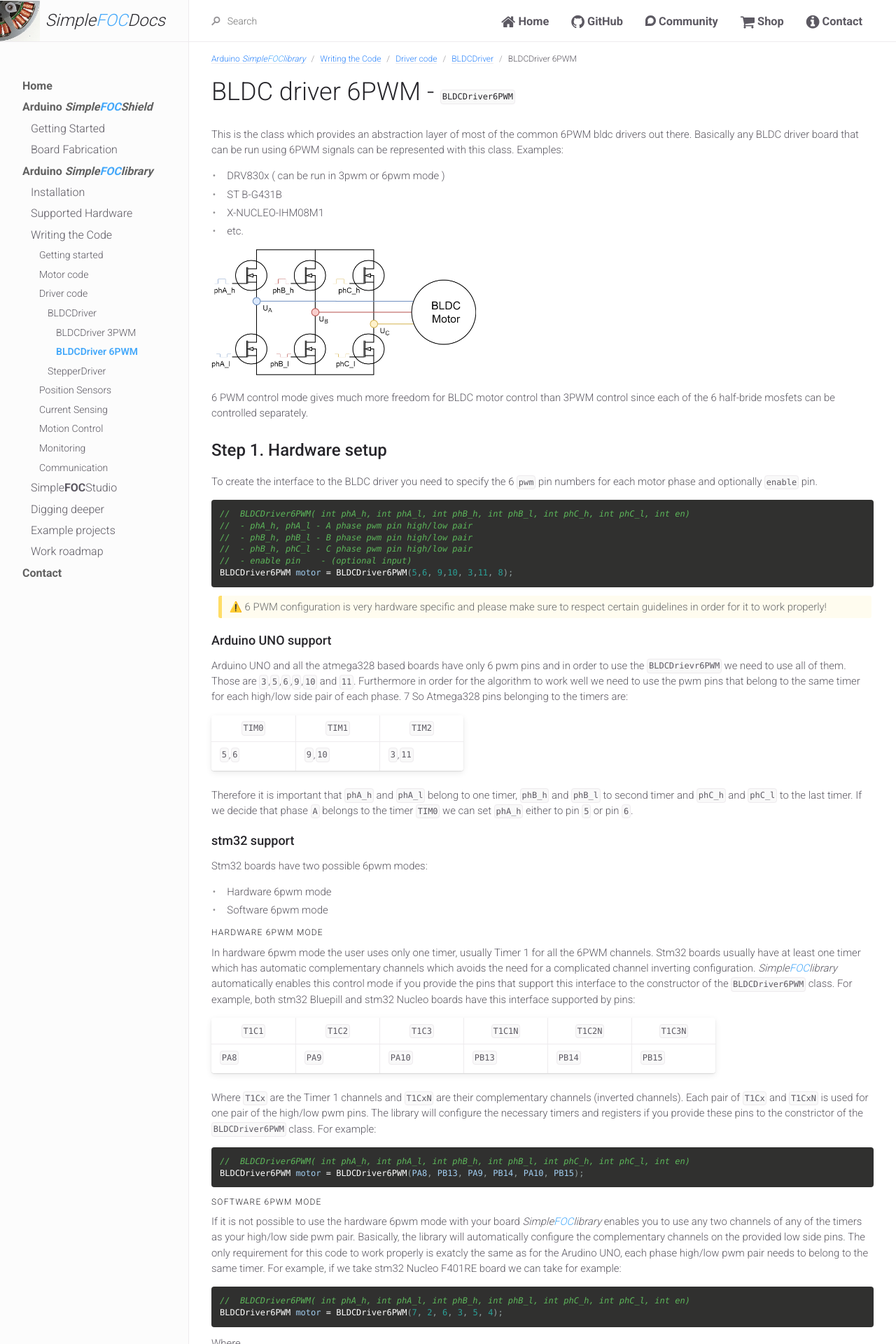
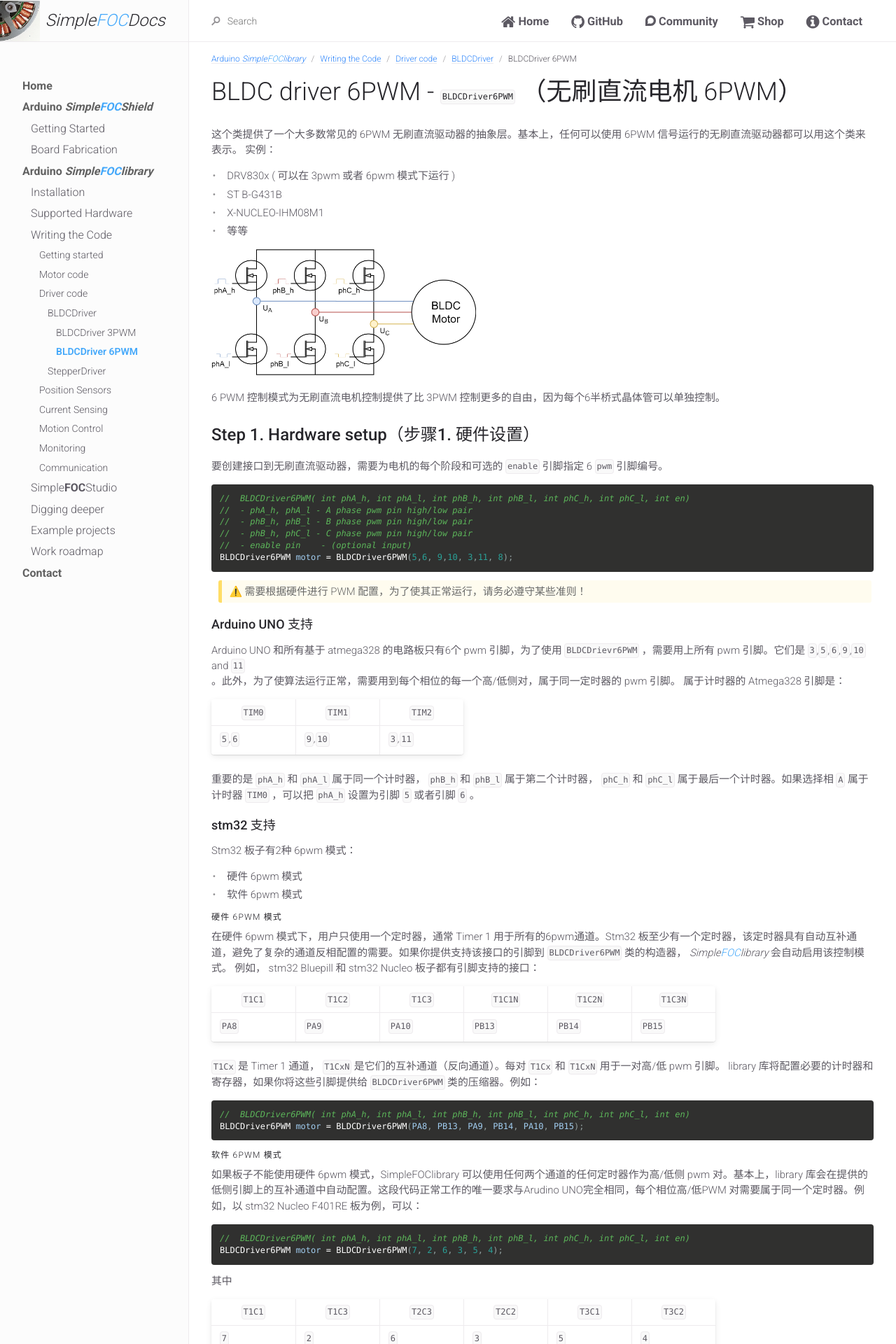
Before and after one commit to simplefoc/docs_chinese, a Jekyll site: the page built from docs/simplefoc_library/code/drivers/bldc_driver/bldc_driver_6pwm.md, in a window 1280 px wide. Shown: the top 1920 px of the page at 70% size. Built offline with Jekyll 4.4.1, drawn with Linux system fonts in a browser that asks for light colours; some of the changed text lies outside the part shown.

Commit message:
update driver1

````diff
--- a/docs/simplefoc_library/code/drivers/bldc_driver/bldc_driver_6pwm.md
+++ b/docs/simplefoc_library/code/drivers/bldc_driver/bldc_driver_6pwm.md
@@ -9,22 +9,24 @@ grand_grand_parent: Writing the Code
 grand_grand_grand_parent: Arduino <span class="simple">Simple<span class="foc">FOC</span>library</span>
 ---
 
-# BLDC driver 6PWM - `BLDCDriver6PWM`
+# BLDC driver 6PWM - `BLDCDriver6PWM` （无刷直流电机 6PWM）
 
-This is the class which provides an abstraction layer of most of the common 6PWM bldc drivers out there. Basically any BLDC driver board that can be run using 6PWM signals can be represented with this class.
-Examples:
-- DRV830x ( can be run in 3pwm or 6pwm mode )
+这个类提供了一个大多数常见的 6PWM 无刷直流驱动器的抽象层。基本上，任何可以使用 6PWM 信号运行的无刷直流驱动器都可以用这个类来表示。
+实例：
+
+- DRV830x  ( 可以在 3pwm 或者 6pwm 模式下运行 )
 - ST B-G431B
 - X-NUCLEO-IHM08M1
-- etc.
+- 等等
 
 
 <img src="extras/Images/6pwm_driver.png" class="width40">
 
-6 PWM control mode gives much more freedom for BLDC motor control than 3PWM control since each of the 6 half-bride mosfets can be controlled separately.
+6 PWM 控制模式为无刷直流电机控制提供了比 3PWM 控制更多的自由，因为每个6半桥式晶体管可以单独控制。
 
-## Step 1. Hardware setup
-To create the interface to the BLDC driver you need to specify the 6 `pwm` pin numbers for each motor phase and optionally `enable` pin.
+## Step 1. Hardware setup（步骤1. 硬件设置）
+要创建接口到无刷直流驱动器，需要为电机的每个阶段和可选的 `enable` 引脚指定 6 `pwm`  引脚编号。
+
 ```cpp
 //  BLDCDriver6PWM( int phA_h, int phA_l, int phB_h, int phB_l, int phC_h, int phC_l, int en)
 //  - phA_h, phA_l - A phase pwm pin high/low pair
@@ -34,65 +36,63 @@ To create the interface to the BLDC driver you need to specify the 6 `pwm` pin n
 BLDCDriver6PWM motor = BLDCDriver6PWM(5,6, 9,10, 3,11, 8);
 ```
 <blockquote class="warning">
-⚠️ 6 PWM configuration is very hardware specific and please make sure to respect certain guidelines in order for it to work properly!
+⚠️ 需要根据硬件进行 PWM 配置，为了使其正常运行，请务必遵守某些准则！
 </blockquote>
 
-### Arduino UNO support
-Arduino UNO and all the atmega328 based boards have only 6 pwm pins and in order to use the `BLDCDrievr6PWM` we need to use all of them. Those are `3`,`5`,`6`,`9`,`10` and `11`.
-Furthermore in order for the algorithm to work well we need to use the pwm pins that belong to the same timer for each high/low side pair of each phase. 7
-So Atmega328 pins belonging to the timers are:
+### Arduino UNO 支持
+Arduino UNO 和所有基于 atmega328 的电路板只有6个 pwm 引脚，为了使用 `BLDCDrievr6PWM` ，需要用上所有 pwm 引脚。它们是 `3`,`5`,`6`,`9`,`10` and `11`
+。此外，为了使算法运行正常，需要用到每个相位的每一个高/低侧对，属于同一定时器的 pwm 引脚。 属于计时器的 Atmega328 引脚是：
 
 `TIM0` |`TIM1` |`TIM2`
 --- | --- | ---
 `5`,`6` | `9`,`10` |`3`,`11`
 
-Therefore it is important that `phA_h` and `phA_l` belong to one timer, `phB_h` and `phB_l` to second timer and `phC_h` and `phC_l` to the last timer. If we decide that phase `A` belongs to the timer `TIM0` we can set `phA_h` either to pin `5` or pin `6`.
+重要的是 `phA_h` 和 `phA_l` 属于同一个计时器， `phB_h` 和 `phB_l` 属于第二个计时器， `phC_h` 和 `phC_l` 属于最后一个计时器。如果选择相 `A` 属于计时器 `TIM0` ，可以把 `phA_h` 设置为引脚 `5` 或者引脚 `6` 。
 
-### stm32 support
+### stm32 支持
 
-Stm32 boards have two possible 6pwm modes:
-- Hardware 6pwm mode
-- Software 6pwm mode
+Stm32 板子有2种 6pwm 模式：
+- 硬件 6pwm 模式
+- 软件 6pwm 模式
 
-####  Hardware 6pwm mode
-In hardware 6pwm mode the user uses only one timer, usually Timer 1 for all the 6PWM channels. Stm32 boards usually have at least one timer which has automatic complementary channels which avoids the need for a complicated channel inverting configuration. <span class="simple">Simple<span class="foc">FOC</span>library</span> automatically enables this control mode if you provide the pins that support this interface to the constructor of the `BLDCDriver6PWM` class. For example, both stm32 Bluepill and stm32 Nucleo boards have this interface supported by pins:
+####  硬件 6pwm 模式
+在硬件 6pwm 模式下，用户只使用一个定时器，通常 Timer 1 用于所有的6pwm通道。Stm32 板至少有一个定时器，该定时器具有自动互补通道，避免了复杂的通道反相配置的需要。如果你提供支持该接口的引脚到 `BLDCDriver6PWM` 类的构造器， <span class="simple">Simple<span class="foc">FOC</span>library</span> 会自动启用该控制模式。 例如， stm32 Bluepill 和 stm32 Nucleo 板子都有引脚支持的接口：
 
  `T1C1` | `T1C2` | `T1C3` | `T1C1N` | `T1C2N` | `T1C3N`
  --- | --- | ---| ---| ---| ---
  `PA8` | `PA9` | `PA10` | `PB13` | `PB14` | `PB15`
 
-Where `T1Cx` are the Timer 1 channels and `T1CxN` are their complementary channels (inverted channels). Each pair of `T1Cx` and `T1CxN` is used for one pair of the high/low pwm pins. The library will configure the necessary timers and registers if you provide these pins to the constrictor of the `BLDCDriver6PWM` class. For example:
+ `T1Cx` 是 Timer 1 通道， `T1CxN` 是它们的互补通道（反向通道）。每对 `T1Cx` 和 `T1CxN` 用于一对高/低 pwm 引脚。 library 库将配置必要的计时器和寄存器，如果你将这些引脚提供给 `BLDCDriver6PWM` 类的压缩器。例如：
 ```cpp
 //  BLDCDriver6PWM( int phA_h, int phA_l, int phB_h, int phB_l, int phC_h, int phC_l, int en)
 BLDCDriver6PWM motor = BLDCDriver6PWM(PA8, PB13, PA9, PB14, PA10, PB15);
 ```
 
-####  Software 6pwm mode
-If it is not possible to use the hardware 6pwm mode with your board  <span class="simple">Simple<span class="foc">FOC</span>library</span> enables you to use any two channels of any of the timers as your high/low side pwm pair. Basically, the library will automatically configure the complementary channels on the provided low side pins. The only requirement for this code to work properly is exatcly the same as for the Arudino UNO, each phase high/low pwm pair needs to belong to the same timer.
-For example, if we take stm32 Nucleo F401RE board we can take for example:
+####  软件 6pwm 模式
+如果板子不能使用硬件 6pwm 模式，SimpleFOClibrary 可以使用任何两个通道的任何定时器作为高/低侧 pwm 对。基本上，library 库会在提供的低侧引脚上的互补通道中自动配置。这段代码正常工作的唯一要求与Arudino UNO完全相同，每个相位高/低PWM 对需要属于同一个定时器。例如，以 stm32 Nucleo F401RE 板为例，可以：
 ```cpp
 //  BLDCDriver6PWM( int phA_h, int phA_l, int phB_h, int phB_l, int phC_h, int phC_l, int en)
 BLDCDriver6PWM motor = BLDCDriver6PWM(7, 2, 6, 3, 5, 4);
 ```
-Where
+其中
 
  `T1C1` | `T1C3` | `T2C3` | `T2C2` | `T3C1` | `T3C2`
  --- | --- | ---| ---| ---| ---
  `7` | `2` | `6` | `3` | `5` | `4`
 
-On Bluepill we could use:
+在 Bluepill 上我们可以：
 ```cpp
 //  BLDCDriver6PWM( int phA_h, int phA_l, int phB_h, int phB_l, int phC_h, int phC_l, int en)
 BLDCDriver6PWM motor = BLDCDriver6PWM(PA8, PA9, PB6, PB7, PB8, PB9);
 ```
-Where
+其中
 
  `T1C1` | `T1C2` | `T4C1` | `T4C2` | `T4C3` | `T4C4`
  --- | --- | ---| ---| ---| ---
  `PA8` | `PA9` | `PB6` | `PB7` | `PB8` | `PB9`
 
-### esp32 support
-Esp32 boards support `MCPWM` interface that is intended for this kind of applications. Each ep32 board has two of the `MCPWM` channels and can support two 6PWM drivers. There is no pin specific requirements for the esp32, each pin can be used in pwm mode. But please make sure not to use the pins that have predefined states on boot because this could result malfunction. You can find this information online easily, here is a [YouTube video](https://www.youtube.com/watch?v=c0tMGlJVmkw) with more details.
+### esp32 支持
+Esp32 板卡支持用于此类应用 `MCPWM` 接口。每个 ep32 板有两个 `MCPWM` 通道能支持两个 6PWM 驱动器。esp32 对引脚没有特殊要求，每个引脚可用于 PWM 模式。但是请确保不要在开机时使用预定义状态的引脚，因为这可能导致故障。你可以很容易地在网上找到这些信息，更多的细节在这个 [YouTube 视频](https://www.youtube.com/watch?v=c0tMGlJVmkw) 里。
 
 ## Step 2.1 PWM Configuration
 ```cpp
@@ -102,22 +102,22 @@ Esp32 boards support `MCPWM` interface that is intended for this kind of applica
 driver.pwm_frequency = 50000;
 ```
 <blockquote class="warning">
-⚠️ Arduino devices based on ATMega328 chips have fixed pwm frequency of 32kHz.
+⚠️ 基于 ATMega328 芯片的 Arduino 设备的固定 pwm 频率为 32kHz。
 </blockquote>
 
-Here is a list of different microcontrollers and their PWM frequency and resolution used with the  Arduino <span class="simple">Simple<span class="foc">FOC</span>library</span>.
+下面是  Arduino <span class="simple">Simple<span class="foc">FOC</span>library</span> 中使用不同微控制器及其PWM频率和分辨率的列表。
 
-MCU | default frequency | MAX frequency | PWM resolution | Center-aligned | Configurable freq
---- | --- | --- | --- | ---
+MCU | default frequency（默认频率） | MAX frequency（最大频率） | PWM resolution（分辨率） | Center-aligned（中心对齐） | Configurable freq（可配置的频率）
+--- | --- | --- | --- | --- | ---
 Arduino UNO(Atmega328) | 32 kHz | 32 kHz | 8bit | yes | no
 STM32 | 50kHz | 100kHz | 14bit | yes | yes
 ESP32 | 40kHz | 100kHz | 10bit | yes | yes
 Teensy | 50kHz | 100kHz | 8bit | yes | yes
 
-All of these settings are defined in the `drivers/hardware_specific/x_mcu.cpp/h` of the library source.
+这些设置都在 library 库的源文件的 `drivers/hardware_specific/x_mcu.cpp/h` 中定义。
 
 
-## Step 2.2 Dead zone (dead time)
+## Step 2.2 Dead zone (dead time) （步骤2.2 死区（死区时间））
 
 
 <img src="extras/Images/dead_zone.png" class="width30">
@@ -126,14 +126,13 @@ All of these settings are defined in the `drivers/hardware_specific/x_mcu.cpp/h`
 // dead_zone [0,1] - default 0.02 - 2%
 driver.dead_zone = 0.05;
 ```
-The dead zone parameter is defined as the amount of teh duty cycle that is reserved in between changing the active mosfet. Each time the high/low side is deacitvated and low/high side is activated half of the `dead_zone` is injected. This parameter is equivalent to the dead time, dead_time can be calculated as:
+死区参数定义为在改变有源场效应晶体管之间保留的占空比。每一次高/低侧都失活，低/高侧被激活，一半 `dead_zone` 被注入。此参数相当于死区时间，死区时间可计算为：
 ```cpp
 dead_time = 1/pwm_frequency*dead_zone
 ```
 
-## Step 2.2 Voltages
-Driver class is the one that handles setting the pwm duty cycles to the driver output pins and it is needs to know the DC power supply voltage it is plugged to.
-Additionally driver class enables the user to set the absolute DC voltage limit the driver will be set to the output pins.
+## Step 2.2 Voltages（步骤2.2 电压）
+驱动器类（Driver class）可以为驱动器输出引脚设置 pwm 占空比，需要知道它插接的直流电源电压。此外，用户能通过驱动器类（Driver class）设置驱动器输出引脚的绝对直流限压 。
 ```cpp
 // power supply voltage [V]
 driver.voltage_power_supply = 12;
@@ -143,12 +142,12 @@ driver.voltage_limit = 12;
 
 <img src="extras/Images/limits.png" class="width60">
 
-This parameter is used by the `BLDCMotor` class as well. As shown on the figure above the once the voltage limit `driver.voltage_limit` is set, it will be communicated to the FOC algorithm in `BLDCMotor` class and the phase voltages will be centered around the `driver.voltage_limit/2`.
+ `BLDCMotor` 类也使用这个参数。 如图所示当限压 `driver.voltage_limit` 设置了，它会和 FOC 算法中的 `BLDCMotor` 类通信，相位电压大约是  `driver.voltage_limit/2`。
 
-Therefore this parameter is very important if there is concern of too high currents generated by the motor. In those cases this parameter can be used as a security feature.
+因此，如果担心电机产生的电流过大，这个参数是非常重要的。在这种情况下，该参数可以当作安全特性来使用。
 
-## Step 2.3 Initialisation
-Once when all the necessary configuration parameters are set the driver function `init()` is called. This function uses the configuration parameters and configures all the necessary hardware and software for driver code execution.
+## Step 2.3 Initialisation（初始化）
+当必要的配置参数都设置好了，就会调用驱动器函数 `init()` 。该函数使用配置参数，并配置驱动器代码执行所需的所有硬件和软件。
 ```cpp
 // driver init
 driver.init();
@@ -156,17 +155,17 @@ driver.init();
 
 ## Step 3. Using  `BLDCDriver6PWM` in real-time
 
-BLDC driver class was developed to be used with the <span class="simple">Simple<span class="foc">FOC</span>library</span> and to provide the abstraction layer for FOC algorithm implemented in the `BLDCMotor` class. But the `BLDCDriver3PWM` class can used as a standalone class as well and once can choose to implement any other type of control algorithm using the bldc driver.
+BLDC 驱动器类（BLDC driver class）是与 <span class="simple">Simple<span class="foc">FOC</span>library</span> 一起开发的，为 FOC 算法中实现的  `BLDCMotor`  类提供抽象层。但是 `BLDCDriver3PWM` 类可以作为一个独立的类使用，以及使用无刷直流驱动器可以实现任何其他类型的控制算法。
 
-## FOC algorithm support
-In the context of the FOC control all the driver usage is done internally by the motion control algorithm and all that is needed to enable is is just link the driver to the `BLDCMotor` class.
+## FOC algorithm support（FOC 算法支持）
+在 FOC 控制下，驱动器的使用是由运动控制算法内部完成的，只需将驱动器连接到  `BLDCMotor` 类。
 ```cpp
 // linking the driver to the motor
 motor.linkDriver(&driver)
 ```
 
-## Standalone driver
-If you wish to use the bldc driver as a standalone device and implement your-own logic around it this can be easily done. Here is an example code of a very simple standalone application.
+## Standalone driver （独立的驱动器）
+如果使用 bldc 驱动器作为一个独立的设备，实现操作是很容易的。下面是一个非常简单的应用程序的实例代码。
 ```cpp
 // BLDC driver standalone example
 #include <SimpleFOC.h>
````
Also changed, not shown: docs/simplefoc_library/code/drivers/bldc_driver/bldc_driver_3pwm.md (+30 -30 lines), docs/simplefoc_library/code/drivers/bldc_driver/index.md (+19 -18 lines), docs/simplefoc_library/code/drivers/index.md (+10 -8 lines).
